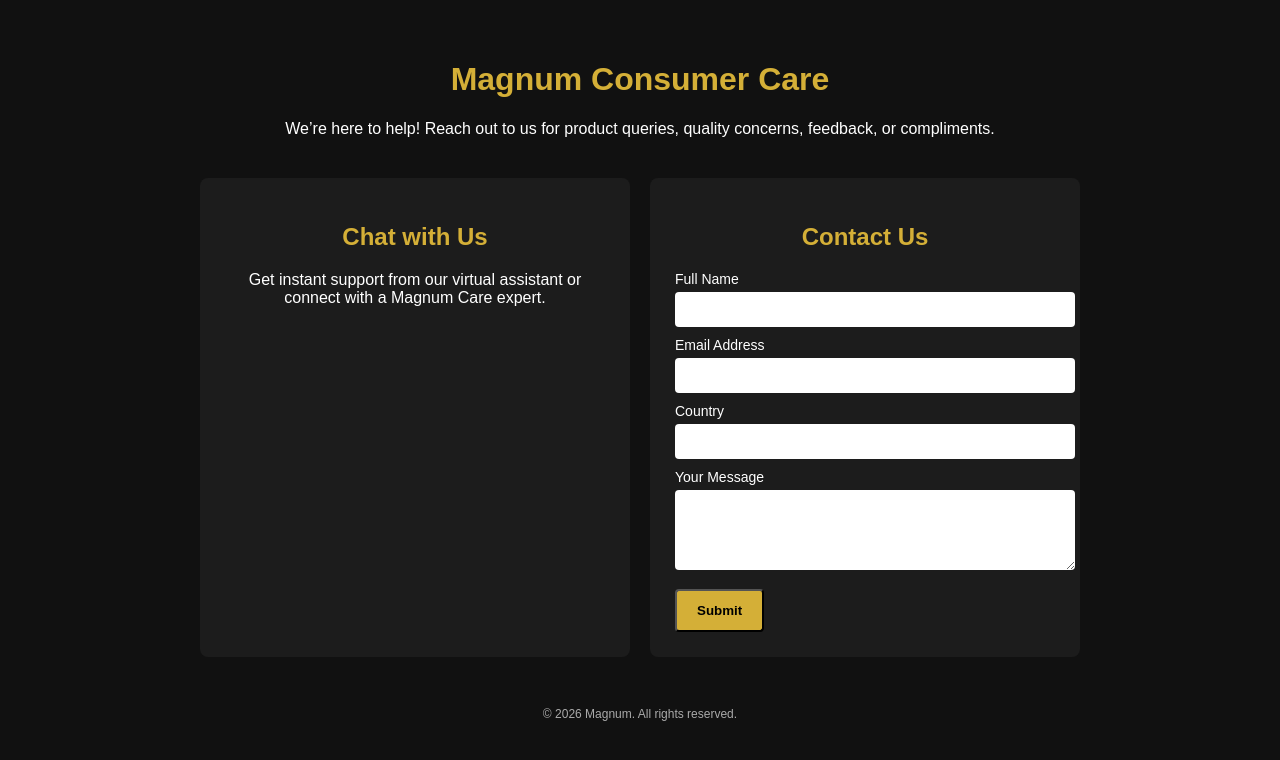
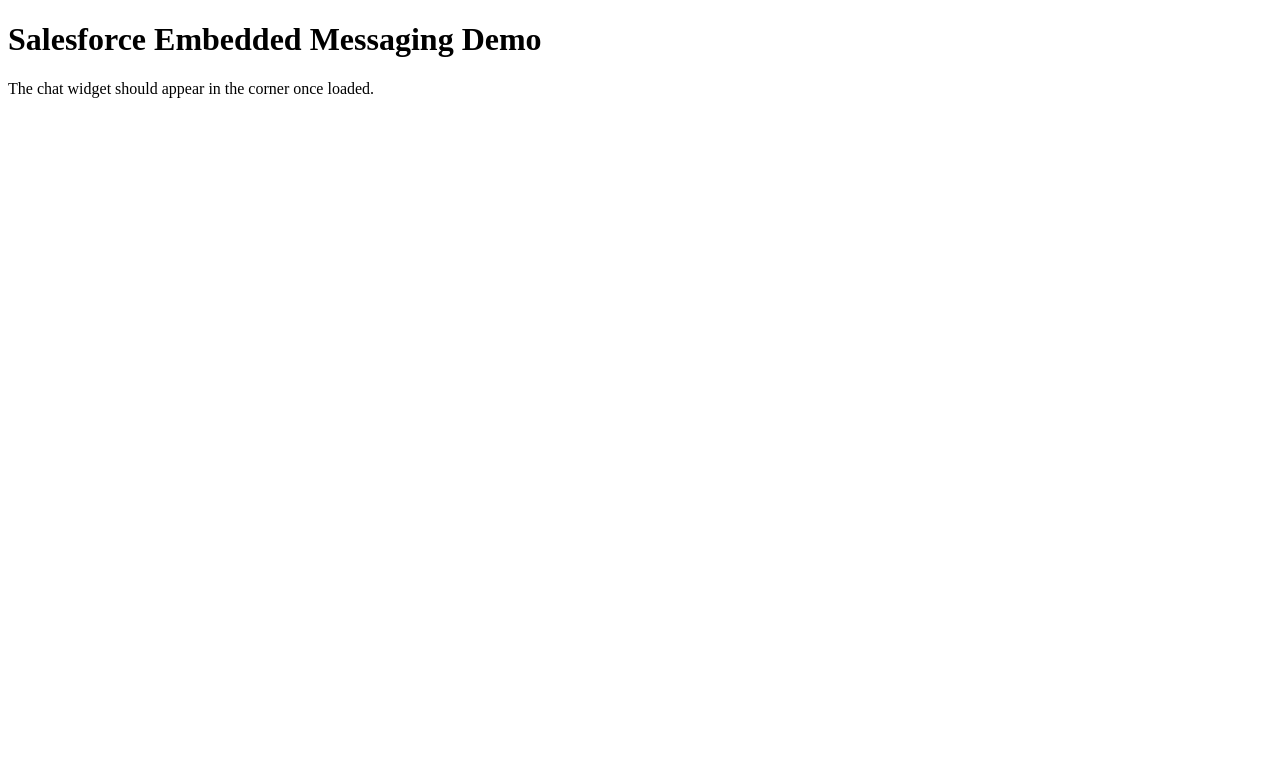
Before and after one commit to arimillipriyankaists18-crypto/WebchatHosting, a plain HTML site: page index.html in a window 1280 px wide. Drawn offline with nearby package versions, Linux system fonts and the light colour scheme.

Commit message:
Update index.html

```diff
--- a/index.html
+++ b/index.html
@@ -2,125 +2,25 @@
 <html lang="en">
 <head>
     <meta charset="UTF-8">
-<meta http-equiv="X-UA-Compatible" content="IE=edge">
-<!-- Viewport meta tag -->
-<meta name="viewport" content="width=device-width, initial-scale=1, minimum-scale=1">
-<title>Magnum | Consumer Care</title>
-<!-- Basic Styling -->
-<style>
-       body {
-           margin: 0;
-           font-family: Arial, Helvetica, sans-serif;
-           background: #111;
-           color: #fff;
-       }
-       .container {
-           max-width: 900px;
-           margin: 0 auto;
-           padding: 40px 20px;
-           text-align: center;
-       }
-       h1 {
-           color: #d4af37; /* Magnum Gold */
-       }
-       .options {
-           display: flex;
-           gap: 20px;
-           margin-top: 40px;
-           flex-wrap: wrap;
-           justify-content: center;
-       }
-       .card {
-           background: #1c1c1c;
-           padding: 25px;
-           border-radius: 8px;
-           width: 380px;
-       }
-       .card h2 {
-           color: #d4af37;
-       }
-       .btn {
-           display: inline-block;
-           margin-top: 15px;
-           padding: 12px 20px;
-           background: #d4af37;
-           color: #000;
-           text-decoration: none;
-           border-radius: 4px;
-           font-weight: bold;
-       }
-       form {
-           margin-top: 15px;
-           text-align: left;
-       }
-       label {
-           display: block;
-           margin-top: 10px;
-           font-size: 14px;
-       }
-       input, textarea {
-           width: 100%;
-           padding: 10px;
-           margin-top: 5px;
-           border-radius: 4px;
-           border: none;
-       }
-       textarea {
-           resize: vertical;
-       }
-       footer {
-           margin-top: 50px;
-           font-size: 12px;
-           color: #aaa;
-       }
-</style>
+    <meta name="viewport" content="width=device-width, initial-scale=1.0">
+    <title>Embedded Messaging Example</title>
 </head>
 <body>
-<div class="container">
-<h1>Magnum Consumer Care</h1>
-<p>
-           We’re here to help! Reach out to us for product queries, quality concerns,
-           feedback, or compliments.
-</p>
-<div class="options">
-<!-- Chat Option -->
-<div class="card">
-<h2>Chat with Us</h2>
-<p>
-                   Get instant support from our virtual assistant or connect
-                   with a Magnum Care expert.
-</p>
-</div>
-<!-- Contact Us Form -->
-<div class="card">
-<h2>Contact Us</h2>
-<form action="#" method="post">
-<label for="name">Full Name</label>
-<input type="text" id="name" name="name" required>
-<label for="email">Email Address</label>
-<input type="email" id="email" name="email" required>
-<label for="country">Country</label>
-<input type="text" id="country" name="country">
-<label for="message">Your Message</label>
-<textarea id="message" name="message" rows="4" required></textarea>
-<!-- Salesforce Web-to-Case can be integrated here -->
-<button type="submit" class="btn">Submit</button>
-</form>
-</div>
-</div>
-<footer>
-           © 2026 Magnum. All rights reserved.
-</footer>
-</div>
-<script type='text/javascript'>
+    <h1>Salesforce Embedded Messaging Demo</h1>
+    <p>The chat widget should appear in the corner once loaded.</p>
+
+    <!-- Salesforce Embedded Messaging Script -->
+    <script type="text/javascript">
         function initEmbeddedMessaging() {
             try {
-			embeddedservice_bootstrap.settings.language = 'en_US'; // For example, enter 'en' or 'en-US'
+                // Set language (en_US, en, etc.)
+                embeddedservice_bootstrap.settings.language = 'en_US';
 
+                // Initialize the embedded messaging
                 embeddedservice_bootstrap.init(
-				'00DgL00000MQZoi',
-				'Web_Messaging_Deployment',
-				'https://orgfarm-3599842067-dev-ed.develop.my.site.com/ESWWebMessagingDeployme1772185616824',
+                    '00DgL00000MQZoi', // Your org ID
+                    'Web_Messaging_Deployment', // Deployment name
+                    'https://orgfarm-3599842067-dev-ed.develop.my.site.com/ESWWebMessagingDeployme1772185616824', // URL to deployment
                     {
                         scrt2URL: 'https://orgfarm-3599842067-dev-ed.develop.my.salesforce-scrt.com'
                     }
@@ -130,7 +30,11 @@
             }
         };
     </script>
-<script type='text/javascript' src='https://orgfarm-3599842067-dev-ed.develop.my.site.com/ESWWebMessagingDeployme1772185616824/assets/js/bootstrap.min.js' onload='initEmbeddedMessaging()'></script>
 
+    <!-- Load the Salesforce bootstrap JS -->
+    <script type="text/javascript"
+            src="https://orgfarm-3599842067-dev-ed.develop.my.site.com/ESWWebMessagingDeployme1772185616824/assets/js/bootstrap.min.js"
+            onload="initEmbeddedMessaging()">
+    </script>
 </body>
 </html>
```
Lines whose indentation alone changed are shown as unchanged.
